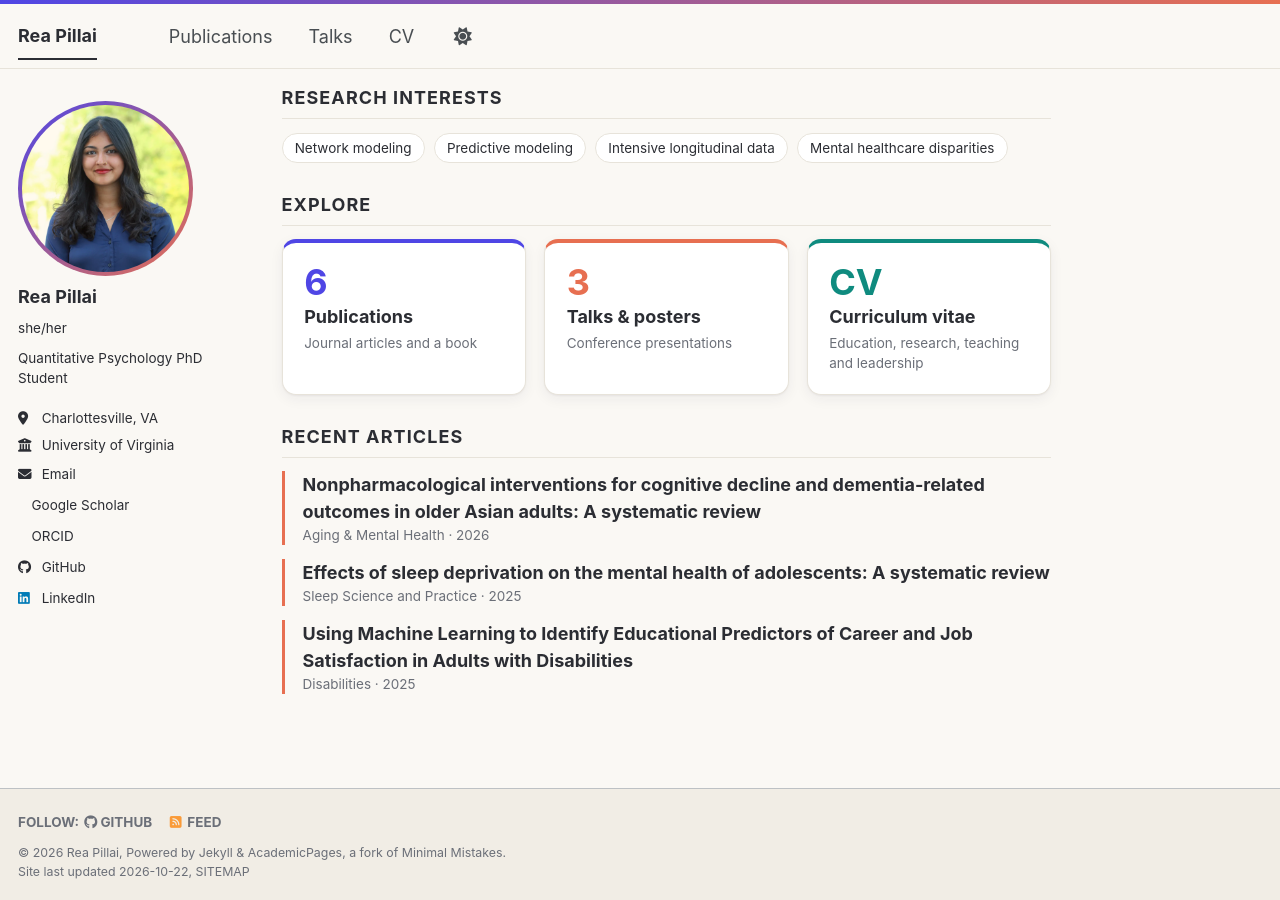
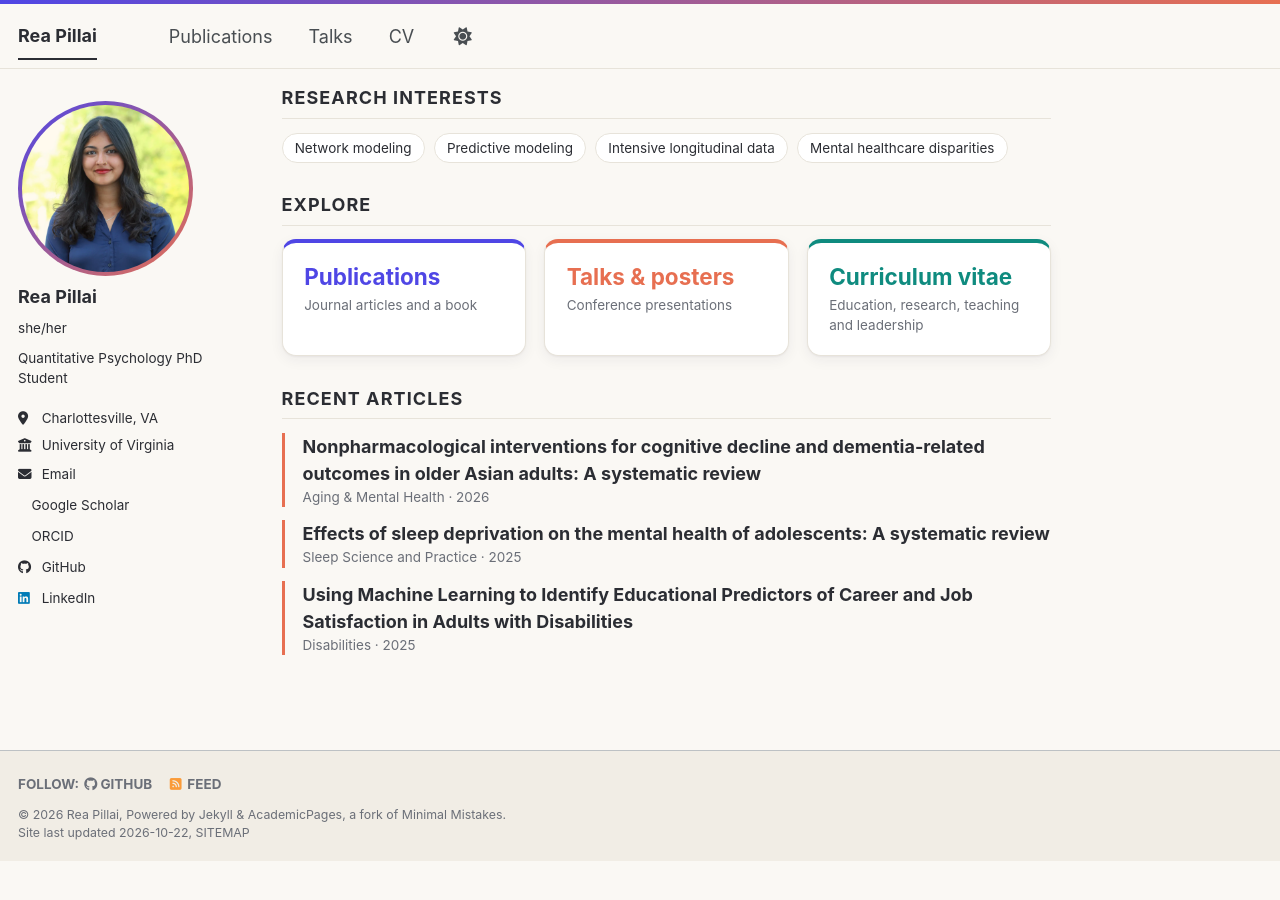
Before and after one commit to reap13/reap13.github.io, a Jekyll site: the page built from _pages/about.md, in a window 1280 px wide and 900 px high, scrolled down 374 px. Built offline with Jekyll 4.4.1, drawn with Linux system fonts in a browser that asks for light colours; a style sheet for code colours, icons or effects is not loaded; after the commit the page ends 1235 px from its top, so only the background shows below that.

Commit message:
Drop clubs from the CV and numbers from the Explore cards
- Remove the Clubs/Extra-curriculars line; rename the section to Skills
- Explore cards keep their links but lose the counts; the card title now
  carries the card's accent colour

Co-Authored-By: Claude Opus 5.5 <noreply@anthropic.com>

```diff
--- a/_pages/about.md
+++ b/_pages/about.md
@@ -27,17 +27,14 @@ redirect_from:
 
 <div class="home-cards">
   <a class="home-card" href="{{ base_path }}/publications/">
-    <span class="home-card__num">{{ site.publications.size }}</span>
     <span class="home-card__label">Publications</span>
     <span class="home-card__desc">Journal articles and a book</span>
   </a>
   <a class="home-card home-card--warm" href="{{ base_path }}/talks/">
-    <span class="home-card__num">{{ site.talks.size }}</span>
     <span class="home-card__label">Talks &amp; posters</span>
     <span class="home-card__desc">Conference presentations</span>
   </a>
   <a class="home-card home-card--teal" href="{{ base_path }}/cv/">
-    <span class="home-card__num">CV</span>
     <span class="home-card__label">Curriculum vitae</span>
     <span class="home-card__desc">Education, research, teaching and leadership</span>
   </a>
--- a/_sass/layout/_accents.scss
+++ b/_sass/layout/_accents.scss
@@ -266,17 +266,12 @@ $accent-gradient: linear-gradient(90deg, var(--accent-primary), var(--accent-war
 .home-card--warm { --card-accent: var(--accent-warm); }
 .home-card--teal { --card-accent: var(--accent-teal); }
 
-.home-card__num {
+.home-card__label {
   display: block;
   color: var(--card-accent, var(--accent-primary));
-  font-size: 2em;
+  font-size: $type-size-4;
   font-weight: bold;
-  line-height: 1.1;
-}
-
-.home-card__label {
-  display: block;
-  font-weight: bold;
+  line-height: 1.25;
 }
 
 .home-card__desc {
```
Also changed, not shown: _pages/cv.md (+1 -2 lines).
